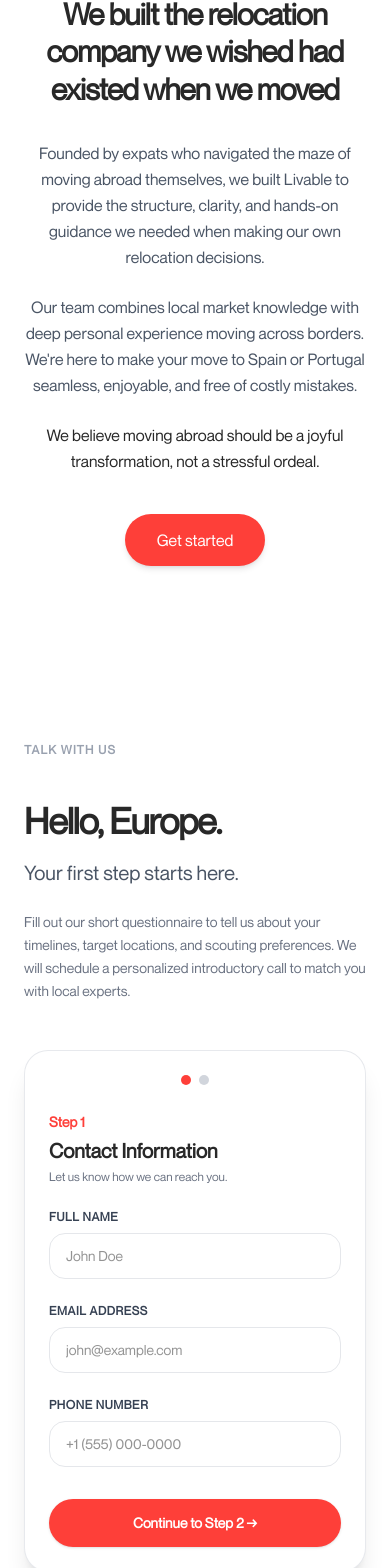
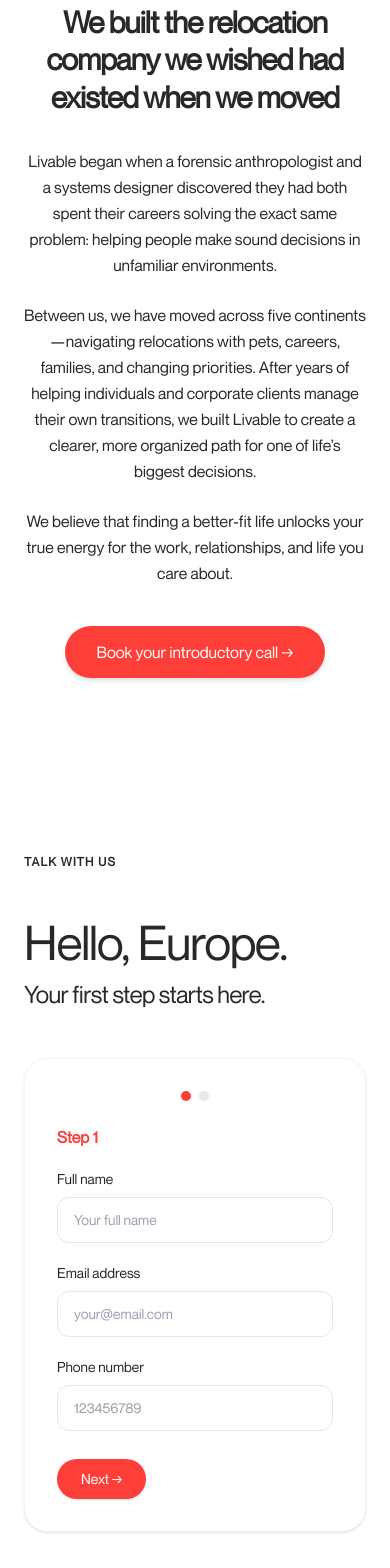
Before and after one commit to murad403/livable-web, a Next.js app: page / in a window 390 px wide. Shown: the part 5583-7151 px from the top of the page. Built offline with nearby package versions, Linux system fonts and the light colour scheme.

Commit message:
feat: implement multi-step contact form components for user relocation details

```diff
--- a/src/components/app/OurStory.tsx
+++ b/src/components/app/OurStory.tsx
@@ -1,5 +1,4 @@
 'use client'
-
 import React from 'react'
 
 interface OurStoryProps {
@@ -19,28 +18,30 @@
     }
 
     return (
-        <section className="py-24 px-6 sm:px-12 max-w-5xl mx-auto text-center">
+        <section className="py-24 px-6 sm:px-12 max-w-7xl mx-auto text-center">
             {/* Label */}
-            <span className="text-xs sm:text-sm font-semibold text-gray-400 uppercase tracking-widest block mb-4">
+            <p className="text-xs sm:text-sm font-semibold text-title text-start uppercase tracking-widest block mb-6">
                 Our Story
-            </span>
+            </p>
 
             {/* Headline */}
+            <div className='max-w-5xl mx-auto'>
                 <h2 className="text-3xl sm:text-4xl md:text-5xl font-semibold text-title tracking-tight mb-8 leading-tight">
                     We built the relocation company we wished had existed when we moved
                 </h2>
 
                 {/* Paragraphs */}
-            <div className="space-y-6 text-gray-600 text-base sm:text-lg max-w-3xl mx-auto leading-relaxed font-light">
+                <div className="space-y-6 text-title text-base sm:text-lg leading-relaxed font-light">
                     <p>
-                    Founded by expats who navigated the maze of moving abroad themselves, we built Livable to provide the structure, clarity, and hands-on guidance we needed when making our own relocation decisions.
+                         Livable began when a forensic anthropologist and a systems designer discovered they had both spent their careers solving the exact same problem: helping people make sound decisions in unfamiliar environments.
                     </p>
                     <p>
-                    Our team combines local market knowledge with deep personal experience moving across borders. We're here to make your move to Spain or Portugal seamless, enjoyable, and free of costly mistakes.
+                        Between us, we have moved across five continents—navigating relocations with pets, careers, families, and changing priorities. After years of helping individuals and corporate clients manage their own transitions, we built Livable to create a clearer, more organized path for one of life’s biggest decisions.
                     </p>
-                <p className="font-normal text-[#282828]">
-                    We believe moving abroad should be a joyful transformation, not a stressful ordeal.
+                    <p className="font-normal text-title">
+                        We believe that finding a better-fit life unlocks your true energy for the work, relationships, and life you care about.
                     </p>
+                </div>
             </div>
 
             {/* Red Pill Button */}
@@ -49,7 +50,7 @@
                     onClick={handleScrollToForm}
                     className="bg-primary hover:bg-primary-hover text-white px-8 py-3.5 rounded-full text-base font-medium transition-all transform hover:scale-105 shadow-md cursor-pointer"
                 >
-                    Get started
+                    Book your introductory call →
                 </button>
             </div>
         </section>
--- a/src/components/app/TalkStep1.tsx
+++ b/src/components/app/TalkStep1.tsx
@@ -17,25 +17,23 @@
 
 const TalkStep1: React.FC<TalkStep1Props> = ({ register, errors, onNext }) => {
     return (
-        <div className="space-y-6">
-            {/* Step Header */}
+        <div className="space-y-5">
+            {/* Step Header (Matching User Image) */}
             <div>
-                <span className="text-sm font-semibold text-[#FE3F39]">Step 1</span>
-                <h3 className="text-xl font-semibold text-[#282828] mt-1">Contact Information</h3>
-                <p className="text-xs text-gray-500 mt-1">Let us know how we can reach you.</p>
+                <span className="text-base font-semibold text-primary block mb-2">Step 1</span>
             </div>
 
             {/* Full Name */}
             <div>
-                <label className="block text-xs font-semibold text-gray-700 uppercase tracking-wider mb-2">
-                    Full Name
+                <label className="block text-sm font-normal text-title mb-2">
+                    Full name
                 </label>
                 <input
                     type="text"
-                    placeholder="John Doe"
+                    placeholder="Your full name"
                     {...register('fullName')}
-                    className={`w-full px-4 py-3 rounded-2xl border text-sm text-[#282828] focus:outline-none transition-colors ${
-                        errors.fullName ? 'border-red-500 bg-red-50/20' : 'border-gray-200 focus:border-[#FE3F39]'
+                    className={`w-full px-4 py-3 rounded-xl border text-sm text-title placeholder-gray-400 focus:outline-none transition-colors ${
+                        errors.fullName ? 'border-red-500 bg-red-50/20' : 'border-gray-200 focus:border-primary'
                     }`}
                 />
                 {errors.fullName && (
@@ -45,15 +43,15 @@
 
             {/* Email Address */}
             <div>
-                <label className="block text-xs font-semibold text-gray-700 uppercase tracking-wider mb-2">
-                    Email Address
+                <label className="block text-sm font-normal text-title mb-2">
+                    Email address
                 </label>
                 <input
                     type="email"
-                    placeholder="john@example.com"
+                    placeholder="your@email.com"
                     {...register('email')}
-                    className={`w-full px-4 py-3 rounded-2xl border text-sm text-[#282828] focus:outline-none transition-colors ${
-                        errors.email ? 'border-red-500 bg-red-50/20' : 'border-gray-200 focus:border-[#FE3F39]'
+                    className={`w-full px-4 py-3 rounded-xl border text-sm text-title placeholder-gray-400 focus:outline-none transition-colors ${
+                        errors.email ? 'border-red-500 bg-red-50/20' : 'border-gray-200 focus:border-primary'
                     }`}
                 />
                 {errors.email && (
@@ -63,15 +61,15 @@
 
             {/* Phone Number */}
             <div>
-                <label className="block text-xs font-semibold text-gray-700 uppercase tracking-wider mb-2">
-                    Phone Number
+                <label className="block text-sm font-normal text-title mb-2">
+                    Phone number
                 </label>
                 <input
                     type="tel"
-                    placeholder="+1 (555) 000-0000"
+                    placeholder="123456789"
                     {...register('phone')}
-                    className={`w-full px-4 py-3 rounded-2xl border text-sm text-[#282828] focus:outline-none transition-colors ${
-                        errors.phone ? 'border-red-500 bg-red-50/20' : 'border-gray-200 focus:border-[#FE3F39]'
+                    className={`w-full px-4 py-3 rounded-xl border text-sm text-title placeholder-gray-400 focus:outline-none transition-colors ${
+                        errors.phone ? 'border-red-500 bg-red-50/20' : 'border-gray-200 focus:border-primary'
                     }`}
                 />
                 {errors.phone && (
@@ -79,14 +77,14 @@
                 )}
             </div>
 
-            {/* Next Button */}
+            {/* Next Button (Matching User Image) */}
             <div className="pt-2">
                 <button
                     type="button"
                     onClick={onNext}
-                    className="w-full bg-[#FE3F39] hover:bg-[#e0322d] text-white py-3.5 rounded-full text-sm font-semibold transition-all shadow hover:shadow-md cursor-pointer flex items-center justify-center gap-2"
+                    className="bg-primary hover:bg-primary-hover text-white px-6 py-2.5 rounded-full text-sm font-medium transition-all shadow-sm cursor-pointer inline-flex items-center gap-1.5"
                 >
-                    Continue to Step 2 →
+                    Next →
                 </button>
             </div>
         </div>
--- a/src/components/app/TalkStep2.tsx
+++ b/src/components/app/TalkStep2.tsx
@@ -1,13 +1,14 @@
 'use client'
 
 import React from 'react'
-import { UseFormWatch, UseFormSetValue, FieldErrors } from 'react-hook-form'
+import { Control, UseFormSetValue, FieldErrors, useWatch } from 'react-hook-form'
 import { ArrowRight, Check } from 'lucide-react'
+import type { FormValues } from './TalkWithUs'
 
 interface TalkStep2Props {
-    watch: UseFormWatch<any>
-    setValue: UseFormSetValue<any>
-    errors: FieldErrors<any>
+    control: Control<FormValues>
+    setValue: UseFormSetValue<FormValues>
+    errors: FieldErrors<FormValues>
     onBack: () => void
     isSubmitting: boolean
 }
@@ -32,36 +33,37 @@
 
 const peopleOptions = ['Just me', 'Two people']
 
-const TalkStep2: React.FC<TalkStep2Props> = ({ watch, setValue, errors, onBack, isSubmitting }) => {
-    const relocationStage = watch('relocationStage')
-    const selectedPlaces: string[] = watch('selectedPlaces') || []
-    const scoutingPeople = watch('scoutingPeople')
+const TalkStep2: React.FC<TalkStep2Props> = ({ control, setValue, errors, onBack, isSubmitting }) => {
+    const relocationStage = useWatch({ control, name: 'relocationStage' }) || ''
+    const selectedPlaces: string[] = useWatch({ control, name: 'selectedPlaces' }) || []
+    const scoutingPeople = useWatch({ control, name: 'scoutingPeople' }) || ''
 
     const togglePlace = (place: string) => {
         if (place === "I'm not sure yet") {
-            setValue('selectedPlaces', ["I'm not sure yet"], { shouldValidate: true })
+            setValue('selectedPlaces', ["I'm not sure yet"], { shouldValidate: true, shouldDirty: true })
             return
         }
 
-        let updated = selectedPlaces.filter((p) => p !== "I'm not sure yet")
-        if (updated.includes(place)) {
-            updated = updated.filter((p) => p !== place)
+        const current = selectedPlaces.filter((p) => p !== "I'm not sure yet")
+        let updated: string[]
+        if (current.includes(place)) {
+            updated = current.filter((p) => p !== place)
         } else {
-            updated.push(place)
+            updated = [...current, place]
         }
-        setValue('selectedPlaces', updated, { shouldValidate: true })
+        setValue('selectedPlaces', updated, { shouldValidate: true, shouldDirty: true })
     }
 
     return (
         <div className="space-y-8">
             {/* Step Title */}
             <div>
-                <span className="text-base font-semibold text-[#FE3F39]">Step 2</span>
+                <span className="text-base font-semibold text-primary">Step 2</span>
             </div>
 
             {/* Question 1: Stage */}
             <div>
-                <h4 className="text-base sm:text-lg font-medium text-[#282828] mb-1">
+                <h4 className="text-base sm:text-lg font-medium text-title mb-1">
                     Where are you in your relocation process?
                 </h4>
                 <p className="text-xs text-gray-500 mb-3">Select one.</p>
@@ -73,15 +75,15 @@
                             <button
                                 key={option}
                                 type="button"
-                                onClick={() => setValue('relocationStage', option, { shouldValidate: true })}
+                                onClick={() => setValue('relocationStage', option, { shouldValidate: true, shouldDirty: true })}
                                 className={`w-full text-left px-4 py-3 rounded-2xl border text-sm font-normal transition-all flex items-center justify-between cursor-pointer ${
                                     isSelected
-                                        ? 'border-[#FE3F39] bg-red-50/20 text-[#282828] ring-1 ring-[#FE3F39]'
+                                        ? 'border-primary bg-red-50/20 text-title ring-1 ring-primary font-medium'
                                         : 'border-gray-200 text-gray-700 hover:border-gray-300 hover:bg-gray-50/50'
                                 }`}
                             >
                                 <span>{option}</span>
-                                {isSelected && <Check className="w-4 h-4 text-[#FE3F39]" />}
+                                {isSelected && <Check className="w-4 h-4 text-primary" />}
                             </button>
                         )
                     })}
@@ -93,7 +95,7 @@
 
             {/* Question 2: Places */}
             <div>
-                <h4 className="text-base sm:text-lg font-medium text-[#282828] mb-1">
+                <h4 className="text-base sm:text-lg font-medium text-title mb-1">
                     Which places are you considering?
                 </h4>
                 <p className="text-xs text-gray-500 mb-3">Select all that apply.</p>
@@ -108,12 +110,12 @@
                                 onClick={() => togglePlace(place)}
                                 className={`text-left px-4 py-3 rounded-2xl border text-sm font-normal transition-all flex items-center justify-between cursor-pointer ${
                                     isSelected
-                                        ? 'border-[#FE3F39] bg-red-50/20 text-[#282828] ring-1 ring-[#FE3F39]'
+                                        ? 'border-primary bg-red-50/20 text-title ring-1 ring-primary font-medium'
                                         : 'border-gray-200 text-gray-700 hover:border-gray-300 hover:bg-gray-50/50'
                                 }`}
                             >
                                 <span>{place}</span>
-                                {isSelected && <Check className="w-4 h-4 text-[#FE3F39]" />}
+                                {isSelected && <Check className="w-4 h-4 text-primary" />}
                             </button>
                         )
                     })}
@@ -125,7 +127,7 @@
 
             {/* Question 3: People */}
             <div>
-                <h4 className="text-base sm:text-lg font-medium text-[#282828] mb-1">
+                <h4 className="text-base sm:text-lg font-medium text-title mb-1">
                     Who will be scouting?
                 </h4>
                 <p className="text-xs text-gray-500 mb-3">
@@ -139,15 +141,15 @@
                             <button
                                 key={people}
                                 type="button"
-                                onClick={() => setValue('scoutingPeople', people, { shouldValidate: true })}
+                                onClick={() => setValue('scoutingPeople', people, { shouldValidate: true, shouldDirty: true })}
                                 className={`text-left px-4 py-3.5 rounded-2xl border text-sm font-normal transition-all flex items-center justify-between cursor-pointer ${
                                     isSelected
-                                        ? 'border-[#FE3F39] bg-red-50/20 text-[#282828] ring-1 ring-[#FE3F39]'
+                                        ? 'border-primary bg-red-50/20 text-title ring-1 ring-primary font-medium'
                                         : 'border-gray-200 text-gray-700 hover:border-gray-300 hover:bg-gray-50/50'
                                 }`}
                             >
                                 <span>{people}</span>
-                                {isSelected && <Check className="w-4 h-4 text-[#FE3F39]" />}
+                                {isSelected && <Check className="w-4 h-4 text-primary" />}
                             </button>
                         )
                     })}
@@ -169,7 +171,7 @@
                 <button
                     type="submit"
                     disabled={isSubmitting}
-                    className="flex-1 bg-[#FE3F39] hover:bg-[#e0322d] disabled:opacity-50 text-white py-3.5 px-6 rounded-full text-sm font-semibold transition-all shadow hover:shadow-md cursor-pointer flex items-center justify-center gap-2"
+                    className="flex-1 bg-primary hover:bg-primary-hover disabled:opacity-50 text-white py-3.5 px-6 rounded-full text-sm font-semibold transition-all shadow hover:shadow-md cursor-pointer flex items-center justify-center gap-2"
                 >
                     <span>{isSubmitting ? 'Booking...' : 'Book your introductory call'}</span>
                     <ArrowRight className="w-4 h-4" />
--- a/src/components/app/TalkWithUs.tsx
+++ b/src/components/app/TalkWithUs.tsx
@@ -32,6 +32,7 @@
         handleSubmit,
         watch,
         setValue,
+        control,
         trigger,
         reset,
         formState: { errors, isSubmitting }
@@ -47,10 +48,9 @@
         }
     })
 
-    // Reacting to preselectedCity if provided externally
     React.useEffect(() => {
         if (preselectedCity) {
-            setValue('selectedPlaces', [preselectedCity])
+            setValue('selectedPlaces', [preselectedCity], { shouldValidate: true, shouldDirty: true })
         }
     }, [preselectedCity, setValue])
 
@@ -63,44 +63,41 @@
 
     const onSubmit = async (data: FormValues) => {
         console.log('Submitted form data:', data)
-        // Simulate API call delay
         await new Promise((resolve) => setTimeout(resolve, 800))
         setIsSubmitted(true)
     }
 
     return (
         <section id="talk-with-us" className="py-20 px-6 sm:px-12 max-w-7xl mx-auto scroll-mt-24">
-            <span className="text-xs sm:text-sm font-semibold text-gray-400 uppercase tracking-widest block mb-3">
+            {/* Top Section Label (Matching User Image) */}
+            <span className="text-xs sm:text-sm font-semibold text-title uppercase tracking-widest block mb-12">
                 Talk With Us
             </span>
 
-            <div className="grid grid-cols-1 lg:grid-cols-12 gap-12 items-start mt-6">
-                {/* Left text column */}
-                <div className="lg:col-span-5 pt-4">
-                    <h2 className="text-4xl sm:text-5xl md:text-6xl font-semibold text-[#282828] tracking-tight mb-4 leading-tight">
+            <div className="grid grid-cols-1 lg:grid-cols-12 gap-12 items-center">
+                {/* Left Text Column (Matching User Image) */}
+                <div className="lg:col-span-6">
+                    <h2 className="text-5xl sm:text-6xl md:text-7xl font-medium text-title tracking-tight leading-none mb-3">
                         Hello, Europe.
                     </h2>
-                    <p className="text-xl sm:text-2xl text-gray-600 font-light">
+                    <p className="text-2xl sm:text-3xl text-title font-normal tracking-tight">
                         Your first step starts here.
-                    </p>
-                    <p className="text-sm sm:text-base text-gray-500 mt-6 leading-relaxed">
-                        Fill out our short questionnaire to tell us about your timelines, target locations, and scouting preferences. We will schedule a personalized introductory call to match you with local experts.
                     </p>
                 </div>
 
-                {/* Right Form Card Column (Image 3 exact frame design) */}
-                <div className="lg:col-span-7 bg-white rounded-3xl p-6 sm:p-8 border border-gray-200/90 shadow-xl relative">
-                    {/* Top Progress Dots Indicator */}
+                {/* Right Form Card Column (Matching User Image) */}
+                <div className="lg:col-span-6 bg-white rounded-3xl p-8 sm:p-10 border border-gray-100 shadow-sm max-w-lg w-full lg:ml-auto">
+                    {/* Top Center Progress Dots Indicator (Matching User Image) */}
                     {!isSubmitted && (
                         <div className="flex items-center justify-center gap-2 mb-6">
                             <span
                                 className={`w-2.5 h-2.5 rounded-full transition-colors ${
-                                    step >= 1 ? 'bg-[#FE3F39]' : 'bg-gray-300'
+                                    step >= 1 ? 'bg-primary' : 'bg-gray-200'
                                 }`}
                             />
                             <span
                                 className={`w-2.5 h-2.5 rounded-full transition-colors ${
-                                    step === 2 ? 'bg-[#FE3F39]' : 'bg-gray-300'
+                                    step === 2 ? 'bg-primary' : 'bg-gray-200'
                                 }`}
                             />
                         </div>
@@ -108,8 +105,8 @@
 
                     {isSubmitted ? (
                         <div className="text-center py-12 px-4 space-y-4">
-                            <CheckCircle2 className="w-16 h-16 text-[#FE3F39] mx-auto animate-bounce" />
-                            <h3 className="text-2xl font-bold text-[#282828]">You're all set!</h3>
+                            <CheckCircle2 className="w-16 h-16 text-primary mx-auto animate-bounce" />
+                            <h3 className="text-2xl font-bold text-title">You're all set!</h3>
                             <p className="text-gray-600 max-w-md mx-auto text-sm sm:text-base">
                                 Thank you for booking your introductory call. Our relocation advisors have received your preferences and will reach out within 24 hours.
                             </p>
@@ -120,7 +117,7 @@
                                         setStep(1)
                                         setIsSubmitted(false)
                                     }}
-                                    className="bg-gray-100 hover:bg-gray-200 text-[#282828] text-xs font-semibold px-6 py-3 rounded-full transition-colors cursor-pointer"
+                                    className="bg-gray-100 hover:bg-gray-200 text-title text-xs font-semibold px-6 py-3 rounded-full transition-colors cursor-pointer"
                                 >
                                     Submit another response
                                 </button>
@@ -132,7 +129,7 @@
                                 <TalkStep1 register={register} errors={errors} onNext={handleNextStep} />
                             ) : (
                                 <TalkStep2
-                                    watch={watch}
+                                    control={control}
                                     setValue={setValue}
                                     errors={errors}
                                     onBack={() => setStep(1)}
```
Lines whose indentation alone changed are shown as unchanged.
